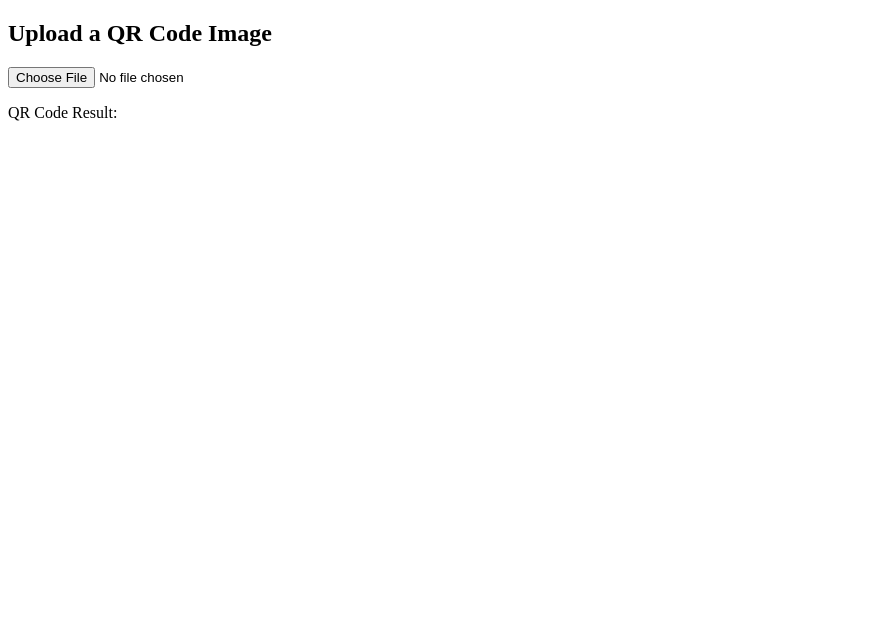
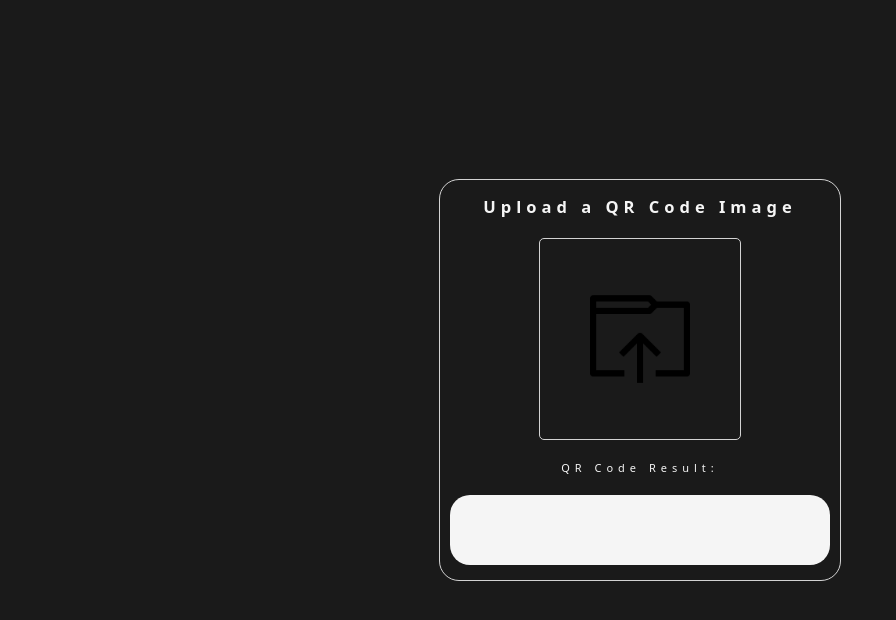
Before and after one commit to ACEKaito1412/ACEKaito1412, a plain HTML site: page qr_reader/index.html in a window 1280 px wide. Shown: the whole page, without its empty margins (0-896 px from the left). Drawn offline with nearby package versions, Linux system fonts and the light colour scheme; a web font is replaced by a local one.

Commit message:
update on qr-reader and porfolio

```diff
--- a/qr_reader/index.html
+++ b/qr_reader/index.html
@@ -3,19 +3,96 @@
 <head>
   <meta charset="UTF-8">
   <title>QR Code Reader from Image</title>
+  <meta name="viewport" content="width=device-width, initial-scale=1.0">
+  <link
+    href="https://fonts.googleapis.com/css2?family=Boldonse&family=Caveat:wght@400..700&family=Libre+Baskerville:ital,wght@0,400;0,700;1,400&family=Rubik+Glitch&family=Sour+Gummy:ital,wght@0,100..900;1,100..900&display=swap"
+    rel="stylesheet" />
+  <style>
+    *{
+      padding: 0;
+      margin: 0;
+    }
+
+    body{
+      font-family: "Boldonse", system-ui;
+      font-variation-settings: "width" 100;
+      font-weight: 400;
+      font-size: 11px;
+      letter-spacing: 5px;
+      color: whitesmoke;
+      display: flex;
+      justify-content: center;
+      align-items: center;
+      height: 90vh;
+      padding: 20px;
+      background-color: rgb(26, 26, 26);
+    }
+
+    .container{
+      width: 400px;
+      height: 400px;
+      border: 1px solid lightgray;
+      display: flex;
+      flex-flow: column wrap;
+      justify-content: center;
+      align-content: center;
+      align-items: center;
+      gap: 20px;
+      border-radius: 20px;
+    }
+
+    .upload_container{
+      width: 200px;
+      height: 200px;
+      border: 1px solid lightgray;
+      border-radius: 5px;
+      cursor: pointer;
+      display: flex;
+      justify-content: center;
+      align-items: center;
+    }
+
+    #upload_img {
+      width: 100px;
+      height: 100px;
+    }
+
+    #result{
+      width: 90%;
+      height: 50px;
+      border-radius: 20px;
+      padding: 10px;
+      background-color: whitesmoke;
+      color: black;
+      text-align: center;
+      cursor: text;
+      font-size: 10px;
+    }
+  </style>
 </head>
 <body>
-  <h2>Upload a QR Code Image</h2>
-  <input type="file" accept="image/*" id="upload">
-  <canvas id="canvas" hidden></canvas>
-  <p>QR Code Result: <span id="result"></span></p>
+  <div class="container">
+    <h2>Upload a QR Code Image</h2>
+    <div class="upload_container" onclick="">
+      <img id="upload_img" src="../images/upload.png">
+      <input type="file" accept="image/*" id="upload" hidden>
+      <canvas id="canvas" hidden></canvas>
+    </div>
+    <p>QR Code Result:</p>
+    <div id="result"></div>
+  </div>
 
   <script src="https://cdn.jsdelivr.net/npm/jsqr/dist/jsQR.js"></script>
   <script>
+    const upload_container = document.querySelector('.upload_container');
     const upload = document.getElementById('upload');
     const canvas = document.getElementById('canvas');
     const context = canvas.getContext('2d');
     const result = document.getElementById('result');
+
+    upload_container.addEventListener('click', (event) =>{
+      upload.click();
+    })
 
     upload.addEventListener('change', (event) => {
       const file = event.target.files[0];
```
Also changed, not shown: calm-sound/index.html (+1 -2 lines), index.html (+2 -2 lines), images/upload.png (added).
